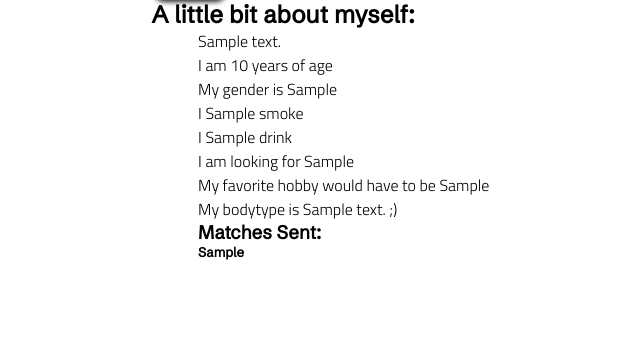
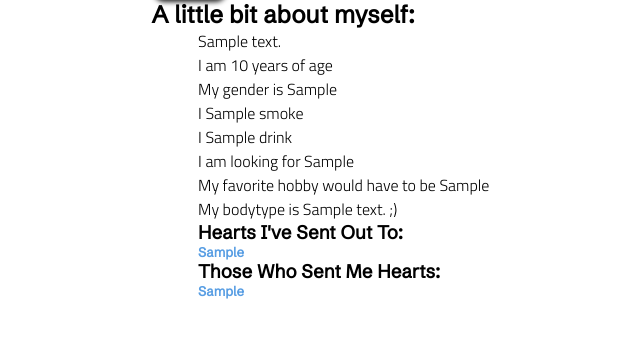
Before and after one commit to BrinkOfSecondBailout/ProjectsAlgo, a Flask app: page /users/1 in a window 1280 px wide. Shown: the part 93-431 px from the top of the page, without its empty margins (22-662 px from the left). Run offline with Flask 3, Linux system fonts and the light colour scheme; the visitor is signed in with stand-in values (Sample User, id 1); tables that the repository leaves empty or names only in its code hold one stand-in row (values such as "Sample post").

Commit message:
finished querying for hearts sent out and hearts received!

```diff
--- a/LoveBirdsApp/flask_app/controllers/users.py
+++ b/LoveBirdsApp/flask_app/controllers/users.py
@@ -122,7 +122,7 @@ def show_profile(id):
         'id': session['user_id']
     }
     attributes = attribute.Attribute.get_attribute_by_user_id(data)
-    user_with_hearts = user.User.get_me_with_users_i_sent_hearts_to(data1)
+    user_with_hearts = user.User.get_me_with_all_my_hearts(data1)
     all_pics = image.Photo.query.filter_by(user=id).all()
     if not all_pics:
         flash('This user has not uploaded any pics yet!', 'upload')
--- a/LoveBirdsApp/flask_app/models/user.py
+++ b/LoveBirdsApp/flask_app/models/user.py
@@ -17,6 +17,7 @@ class User:
         self.created_at = data['created_at']
         self.updated_at = data['updated_at']
         self.hearts_sent = []
+        self.hearts_received = []
 
 
 
@@ -126,7 +127,9 @@ class User:
 
 
     @classmethod
-    def get_me_with_users_i_sent_hearts_to(cls, data):
+    def get_me_with_all_my_hearts(cls, data):
+
+        # this gets us all the users that we have sent hearts out to and add it to the hearts_sent array above
         query = 'SELECT u.*, m.* FROM users u LEFT JOIN matches ON matches.user_id = u.id LEFT JOIN users m ON matches.match_id = m.id WHERE u.id = %(id)s;'
         results = connectToMySQL('lovebirds_schema').query_db(query, data)
         user = cls(results[0])
@@ -141,11 +144,20 @@ class User:
                 'updated_at': row['m.updated_at']
             }
             user.hearts_sent.append(cls(user_data))
+
+        # this gets us all the users that have sent us hearts and add it to the hearts_received array above
+        query = 'SELECT u.* , m.* FROM users u LEFT JOIN matches ON matches.match_id = u.id LEFT JOIN users m ON matches.user_id = m.id WHERE u.id = %(id)s;'
+        results = connectToMySQL('lovebirds_schema').query_db(query, data)
+        for row in results:
+            user_data = {
+                'id': row['m.id'],
+                'first_name': row['m.first_name'],
+                'last_name': row['m.last_name'],
+                'email': row['m.email'],
+                'password': row['m.password'],
+                'created_at': row['m.created_at'],
+                'updated_at': row['m.updated_at']
+            }
+            user.hearts_received.append(cls(user_data))
+
         return user
-
-
-
-
-    # @classmethod
-    # def all_who_sent_me_hearts(cls, data):
-    #     query = 'SELECT * FROM matches where'
--- a/LoveBirdsApp/flask_app/templates/display_profile.html
+++ b/LoveBirdsApp/flask_app/templates/display_profile.html
@@ -71,13 +71,24 @@
 
     <div>
         {% if session.user_id == user.id %}
-            <h3>Matches Sent:</h3>
-            {% for match in user_with_hearts.hearts_sent %}
-                <h5>{{match.first_name}}</h5>
+            <h3>Hearts I've Sent Out To:</h3>
+            {% for receiver in user_with_hearts.hearts_sent %}
+                {% if receiver.id %}
+                    <a href="users/{{receiver.id}}"><h5>{{receiver.first_name}}</h5></a>
+                {% endif %}
             {% endfor %}
+
+            <h3>Those Who Sent Me Hearts:</h3>
+            {% for sender in user_with_hearts.hearts_received %}
+                {% if sender.id %}
+                    <a href="users/{{sender.id}}"><h5>{{sender.first_name}}</h5></a>
+                {% endif %}
+            {% endfor %}
+
         {% endif %}
+    </div>
 
-    </div>
+
 
 </body>
 </html>
```
